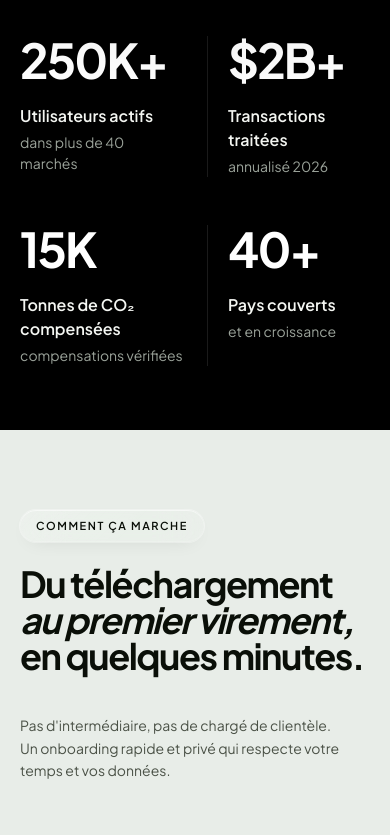
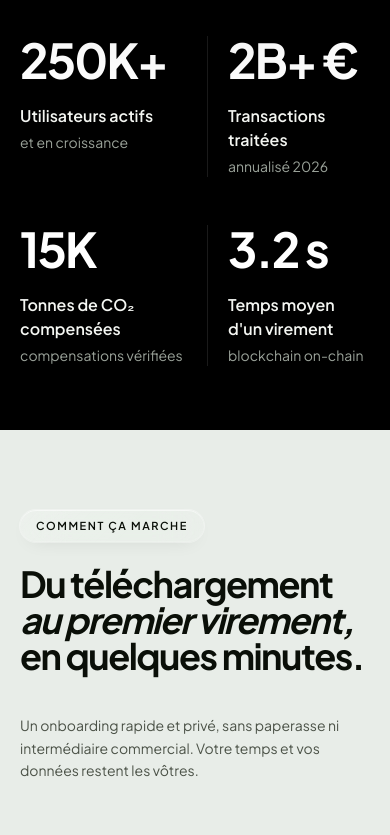
Before and after one commit to dylandareaupro/Fundly, a Next.js app: page / in a window 390 px wide. Shown: the part 960-1795 px from the top of the page. Built offline with nearby package versions, Linux system fonts and the light colour scheme.

Commit message:
Pre-launch corrections: counter Impact 47329, € + ACPR/FGDR, CTA hierarchy, 250 000+ users, virement 3.2s, login link

```diff
--- a/src/components/sections/data-stats.tsx
+++ b/src/components/sections/data-stats.tsx
@@ -3,11 +3,41 @@
 import { motion } from "motion/react";
 import { AnimatedCounter } from "@/components/animated-counter";
 
-const STATS = [
-  { value: 250, suffix: "K+", label: "Utilisateurs actifs", note: "dans plus de 40 marchés" },
-  { value: 2, prefix: "$", suffix: "B+", label: "Transactions traitées", note: "annualisé 2026" },
-  { value: 15, suffix: "K", label: "Tonnes de CO₂ compensées", note: "compensations vérifiées" },
-  { value: 40, suffix: "+", label: "Pays couverts", note: "et en croissance" },
+type Stat = {
+  value: number;
+  prefix?: string;
+  suffix?: string;
+  decimals?: number;
+  label: string;
+  note: string;
+};
+
+const STATS: Stat[] = [
+  {
+    value: 250,
+    suffix: "K+",
+    label: "Utilisateurs actifs",
+    note: "et en croissance",
+  },
+  {
+    value: 2,
+    suffix: "B+ €",
+    label: "Transactions traitées",
+    note: "annualisé 2026",
+  },
+  {
+    value: 15,
+    suffix: "K",
+    label: "Tonnes de CO₂ compensées",
+    note: "compensations vérifiées",
+  },
+  {
+    value: 3.2,
+    decimals: 1,
+    suffix: " s",
+    label: "Temps moyen d'un virement",
+    note: "blockchain on-chain",
+  },
 ];
 
 export function DataStats() {
@@ -33,7 +63,7 @@ export function DataStats() {
                   to={stat.value}
                   prefix={stat.prefix}
                   suffix={stat.suffix}
-                  decimals={0}
+                  decimals={stat.decimals ?? 0}
                 />
               </div>
               <p className="mt-5 text-[16px] font-semibold text-[var(--fg-on-dark-primary)]">
--- a/src/components/sections/faq.tsx
+++ b/src/components/sections/faq.tsx
@@ -8,7 +8,7 @@ import { Eyebrow } from "@/components/ui/eyebrow";
 const QUESTIONS = [
   {
     q: "Est-ce que Fundly est une vraie banque ?",
-    a: "Fundly est un établissement de monnaie électronique agréé, régulé par la FCA. Les dépôts jusqu'à £85 000 sont protégés par le dispositif FSCS via notre partenaire bancaire, Modulr.",
+    a: "Fundly est un établissement de paiement agréé, régulé par l'ACPR (Banque de France). Les dépôts jusqu'à 100 000€ sont garantis par le FGDR via notre partenaire bancaire.",
   },
   {
     q: "À quelle vitesse partent les virements internationaux ?",
--- a/src/components/sections/footer.tsx
+++ b/src/components/sections/footer.tsx
@@ -12,7 +12,7 @@ const COLUMNS = [
   },
   {
     title: "LÉGAL",
-    links: ["Confidentialité", "Cookies", "Sécurité", "Mentions FCA"],
+    links: ["Confidentialité", "Cookies", "Sécurité", "Mentions ACPR"],
   },
 ];
 
@@ -114,7 +114,7 @@ export function Footer() {
         </div>
 
         <div className="mt-16 flex flex-col items-start justify-between gap-4 border-t border-white/10 pt-6 text-[12px] text-white/55 md:flex-row md:items-center">
-          <p>© 2026 Fundly Banking Ltd. · Régulée par la FCA (réf. 924–FD)</p>
+          <p>© 2026 Fundly SAS · Agréée par l&apos;ACPR (réf. 92–924)</p>
           <div className="flex flex-wrap gap-x-5 gap-y-2">
             <a href="#" data-cursor="hover" className="hover:text-white">Statut</a>
             <a href="#" data-cursor="hover" className="hover:text-white">Twitter</a>
--- a/src/components/sections/header.tsx
+++ b/src/components/sections/header.tsx
@@ -127,7 +127,14 @@ export function Header() {
             ))}
           </ul>
 
-          <div className="flex shrink-0 items-center gap-1">
+          <div className="flex shrink-0 items-center gap-1 md:gap-3">
+            <a
+              href="#"
+              data-cursor="hover"
+              className="hidden md:inline-flex items-center text-[13px] font-medium text-white/70 hover:text-white transition-colors"
+            >
+              Se connecter
+            </a>
             <Magnetic strength={0.3} className="hidden sm:inline-block">
               <Button variant="accent" size="sm" className="!px-4 !py-2.5">
                 Rejoindre le mouvement
--- a/src/components/sections/how-it-works.tsx
+++ b/src/components/sections/how-it-works.tsx
@@ -63,8 +63,8 @@ export function HowItWorks() {
             transition={{ duration: 0.8, delay: 0.2, ease: [0.16, 1, 0.3, 1] }}
             className="max-w-[320px] text-[14px] leading-[1.6] text-[var(--fg-secondary)]"
           >
-            Pas d&apos;intermédiaire, pas de chargé de clientèle. Un onboarding
-            rapide et privé qui respecte votre temps et vos données.
+            Un onboarding rapide et privé, sans paperasse ni intermédiaire
+            commercial. Votre temps et vos données restent les vôtres.
           </motion.p>
         </div>
 
--- a/src/components/sections/impact-dashboard.tsx
+++ b/src/components/sections/impact-dashboard.tsx
@@ -5,10 +5,13 @@ import { AnimatedCounter } from "@/components/animated-counter";
 import { LivingGrid } from "@/components/ui/living-grid";
 
 const PROJECTS = [
-  { name: "Reforestation · Bénin", value: 78 },
-  { name: "Énergie solaire · Inde", value: 63 },
-  { name: "Mangroves · Sénégal", value: 91 },
+  { name: "Reforestation · Bénin", value: 42 },
+  { name: "Énergie solaire · Inde", value: 31 },
+  { name: "Mangroves · Sénégal", value: 27 },
 ];
+
+const formatThousands = (v: number) =>
+  Math.round(v).toLocaleString("fr-FR").replace(/,/g, " ");
 
 export function ImpactDashboard() {
   return (
@@ -31,9 +34,13 @@ export function ImpactDashboard() {
               </p>
 
               <h2 className="mt-7 text-[clamp(2.5rem,5vw,4rem)] font-bold leading-[1] tracking-[-0.03em] text-white">
-                <span className="inline-flex items-baseline gap-3">
-                  <span className="text-[var(--accent-bright)]">
-                    <AnimatedCounter to={0} duration={1} />
+                <span className="inline-flex flex-wrap items-baseline gap-3">
+                  <span className="text-[var(--accent-bright)] tabular-nums">
+                    <AnimatedCounter
+                      to={47329}
+                      duration={1.5}
+                      format={formatThousands}
+                    />
                   </span>
                   <span className="text-[clamp(1.5rem,2.6vw,2.25rem)] font-bold">
                     tonnes de CO<sub className="text-[0.6em]">2</sub>
--- a/src/components/sections/manifesto.tsx
+++ b/src/components/sections/manifesto.tsx
@@ -134,9 +134,9 @@ function TrustedPill() {
         </span>
       </div>
       <p className="text-[16px] font-bold leading-tight text-[var(--fg-primary)]">
-        Approuvé par des
+        Approuvé par 250 000+
         <br />
-        milliers d&apos;utilisateurs
+        utilisateurs
       </p>
     </div>
   );
--- a/src/components/sections/one-price.tsx
+++ b/src/components/sections/one-price.tsx
@@ -173,7 +173,6 @@ export function OnePrice() {
               </p>
 
               <div className="mt-7 flex items-baseline gap-1">
-                <span className="text-[15px] text-white/50">$</span>
                 <AnimatePresence mode="wait">
                   <motion.span
                     key={annual ? "a" : "m"}
@@ -186,6 +185,9 @@ export function OnePrice() {
                     {annual ? plan.annual : plan.monthly}
                   </motion.span>
                 </AnimatePresence>
+                <span className="text-[24px] font-bold leading-none text-white">
+                  €
+                </span>
                 <span className="ml-2 text-[13px] text-white/50">
                   / mois, facturé {annual ? "annuellement" : "mensuellement"}
                 </span>
@@ -234,7 +236,7 @@ export function OnePrice() {
           transition={{ duration: 0.8, delay: 0.3 }}
           className="mt-10 text-center text-[13px] text-[var(--fg-tertiary)]"
         >
-          Toutes les formules incluent la protection FSCS jusqu&apos;à £85 000 · Fundly est régulée par la FCA
+          Toutes les formules incluent la garantie des dépôts FGDR jusqu&apos;à 100 000€ · Fundly est agréée par l&apos;ACPR
         </motion.p>
       </div>
     </section>
--- a/src/components/ui/button.tsx
+++ b/src/components/ui/button.tsx
@@ -26,7 +26,7 @@ const variantClasses: Record<Variant, string> = {
   "ghost-light":
     "bg-transparent text-[var(--fg-primary)] border border-[var(--border-light-strong)] hover:bg-black/[0.03]",
   "ghost-dark":
-    "bg-transparent text-white border border-white/20 hover:bg-white/[0.06]",
+    "bg-transparent text-white/85 border border-white/12 hover:text-white hover:border-white/25 hover:bg-white/[0.04]",
 };
 
 const sizeClasses: Record<Size, string> = {
```
